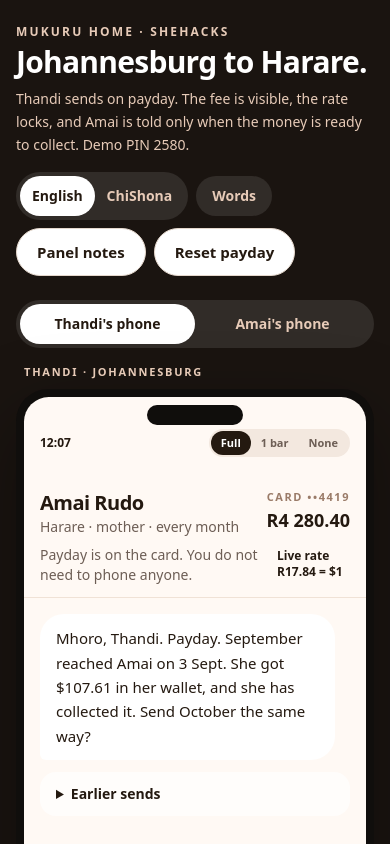
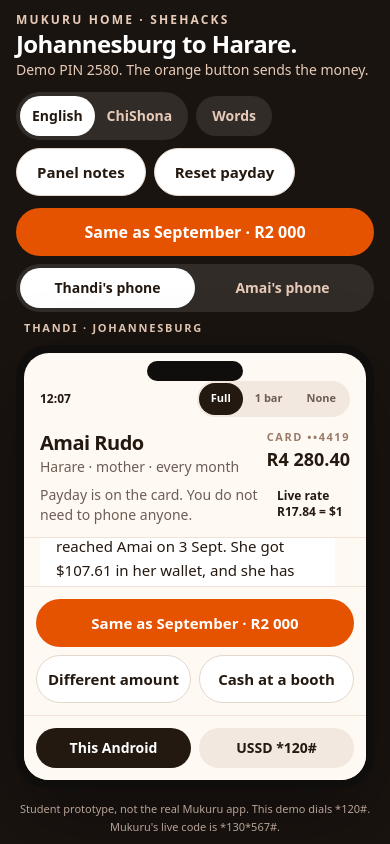
Before and after one commit to Tsholodev/mukuru-spark, a Next.js app: page / in a window 390 px wide. Shown: the top 844 px of the page. Built offline with nearby package versions, Linux system fonts and the light colour scheme.

Commit message:
Keep the send button on the screen.
The orange send action was trapped at the bottom of a tall phone, so taps on the page did nothing. It now stays in view on a laptop and on a phone.

Co-authored-by: tsmorjhb025 <tsmorjhb025@student.wethinkcode.co.za>

```diff
--- a/components/amai-phone.tsx
+++ b/components/amai-phone.tsx
@@ -17,7 +17,7 @@ export function AmaiPhone() {
 
   return (
     <PhoneShell eyebrow="AMAI · HARARE" tone="receive">
-      <div className="border-b border-[#E4EEE6] bg-[#F4F8F5] px-4 pb-4 pt-10">
+      <div className="shrink-0 border-b border-[#E4EEE6] bg-[#F4F8F5] px-4 pb-3 pt-6">
         <p className="text-xs font-semibold tracking-[0.14em] text-[#3E6B52]">{t(lang, "voucherLabel")}</p>
         <h2 className="mt-1 text-xl font-semibold tracking-tight">{t(lang, "mhoroAmai")}</h2>
         <p className="text-sm text-[#4E6558]">{t(lang, "phoneChanges")}</p>
--- a/components/desk.tsx
+++ b/components/desk.tsx
@@ -23,15 +23,12 @@ function DeskFrame() {
   const awaiting = corridor.orders.find((order) => order.status === "awaiting_payment");
 
   return (
-    <div className="min-h-dvh bg-[#1A1410] text-[#F6EDE6]">
-      <header className="mx-auto flex max-w-6xl flex-wrap items-end justify-between gap-4 px-4 py-6">
+    <div className="flex h-dvh flex-col overflow-hidden bg-[#1A1410] text-[#F6EDE6]">
+      <header className="mx-auto flex w-full max-w-6xl shrink-0 flex-wrap items-center justify-between gap-3 px-4 py-3">
         <div>
           <p className="text-xs font-semibold tracking-[0.18em] text-[#E7Cbb8]">MUKURU HOME · SHEHACKS</p>
-          <h1 className="mt-1 text-3xl font-semibold tracking-tight text-white">Johannesburg to Harare.</h1>
-          <p className="mt-2 max-w-xl text-sm leading-relaxed text-[#E7Cbb8]">
-            Thandi sends on payday. The fee is visible, the rate locks, and Amai is told only when the money is ready to
-            collect. Demo PIN 2580.
-          </p>
+          <h1 className="text-2xl font-semibold tracking-tight text-white">Johannesburg to Harare.</h1>
+          <p className="text-sm text-[#E7Cbb8]">Demo PIN 2580. The orange button sends the money.</p>
         </div>
         <div className="flex flex-wrap items-center gap-2">
           <div className="flex rounded-full bg-white/10 p-1">
@@ -79,7 +76,19 @@ function DeskFrame() {
         </div>
       </header>
 
-      <div className="mx-auto mb-4 flex max-w-6xl px-4 lg:hidden">
+      <div className="mx-auto w-full max-w-6xl shrink-0 px-4 pb-2">
+        <button
+          type="button"
+          data-testid="send-home"
+          disabled={corridor.busy}
+          className="h-12 w-full rounded-full bg-[#E65300] text-base font-semibold text-white disabled:opacity-40"
+          onClick={() => void corridor.requestQuote(200_000, "wallet")}
+        >
+          {t(corridor.lang, "sameSeptember")}
+        </button>
+      </div>
+
+      <div className="mx-auto flex w-full max-w-6xl shrink-0 px-4 pb-2 lg:hidden">
         <div className="grid w-full grid-cols-2 rounded-full bg-white/10 p-1">
           {(["thandi", "amai"] as const).map((item) => (
             <button
@@ -97,8 +106,8 @@ function DeskFrame() {
         </div>
       </div>
 
-      <main className="mx-auto grid max-w-6xl items-start gap-8 px-4 pb-6 lg:grid-cols-2">
-        <div className={cn(panel !== "thandi" && "max-lg:hidden")}>
+      <main className="mx-auto grid min-h-0 w-full max-w-6xl flex-1 items-stretch gap-4 px-4 pb-3 lg:grid-cols-2">
+        <div className={cn("h-full min-h-0", panel !== "thandi" && "max-lg:hidden")}>
           <ThandiPhone />
           {awaiting && (
             <div className="mx-auto mt-3 max-w-[420px] rounded-2xl border border-dashed border-[#E7Cbb8]/50 px-4 py-3">
@@ -112,18 +121,15 @@ function DeskFrame() {
             </div>
           )}
         </div>
-        <div className={cn(panel !== "amai" && "max-lg:hidden")}>
+        <div className={cn("h-full min-h-0", panel !== "amai" && "max-lg:hidden")}>
           <AmaiPhone />
         </div>
       </main>
       <p className="sr-only" aria-live="polite">
         {corridor.notice ? t(corridor.lang, corridor.notice) : ""}
       </p>
-      <footer className="mx-auto max-w-6xl px-4 pb-8 text-xs leading-relaxed text-[#B7A297]">
-        Student prototype for the Mukuru SheHacks brief. Not the real Mukuru app. The moving rate, fee bands, Borrowdale
-        booth, and card balance are fixtures. This demo dials *120#, as the brief asks. Mukuru&apos;s live code is
-        *130*567#. WhatsApp, the Mukuru Card, Orange Booths, and free collection are real channels this journey is built
-        around.
+      <footer className="shrink-0 px-4 pb-2 text-center text-[11px] leading-relaxed text-[#B7A297]">
+        Student prototype, not the real Mukuru app. This demo dials *120#. Mukuru&apos;s live code is *130*567#.
       </footer>
     </div>
   );
--- a/components/thandi-phone.tsx
+++ b/components/thandi-phone.tsx
@@ -133,7 +133,7 @@ export function ThandiPhone() {
       signal={corridor.signal}
       onSignal={corridor.setSignal}
     >
-      <div className="border-b border-[#F0E2D6] px-4 pb-3 pt-7">
+      <div className="shrink-0 border-b border-[#F0E2D6] px-4 pb-3 pt-2">
         <div className="flex items-start justify-between gap-3">
           <div>
             <h2 className="text-xl font-semibold tracking-tight">Amai Rudo</h2>
@@ -281,14 +281,15 @@ export function ThandiPhone() {
             ))}
           </div>
 
-          <div className="border-t border-[#F0E2D6] bg-[#FFF9F4] p-3">
+          <div className="shrink-0 border-t border-[#F0E2D6] bg-[#FFF9F4] p-3">
             {step === "choose" && !corridor.held && payableQuote && (
               <div className="grid gap-2">
-                <Button data-testid="pay-card" disabled={corridor.busy} size={corridor.icons ? "lg" : "default"} onClick={() => openPin("card")}>
+                <Button className="w-full" data-testid="pay-card" disabled={corridor.busy} size={corridor.icons ? "lg" : "default"} onClick={() => openPin("card")}>
                   {corridor.icons ? "▣  " : ""}
                   {t(lang, "payCard", { amount: zar(payableQuote.amountZarCents) })}
                 </Button>
                 <Button
+                  className="w-full"
                   variant="secondary"
                   data-testid="pay-retail"
                   disabled={corridor.busy}
@@ -303,7 +304,7 @@ export function ThandiPhone() {
             )}
             {step === "choose" && !corridor.held && !payableQuote && (
               <div className="grid gap-2">
-                <Button data-testid="same-september" disabled={corridor.busy} size={corridor.icons ? "lg" : "default"} onClick={() => void sameAsSeptember()}>
+                <Button className="w-full" data-testid="same-september" disabled={corridor.busy} size={corridor.icons ? "lg" : "default"} onClick={() => void sameAsSeptember()}>
                   {corridor.icons ? "↻  " : ""}
                   {t(lang, "sameSeptember")}
                 </Button>
@@ -390,7 +391,7 @@ export function ThandiPhone() {
                   <Button variant="ghost" onClick={() => setStep("choose")}>
                     {t(lang, "back")}
                   </Button>
-                  <Button data-testid="lock-rate" disabled={corridor.busy || !preview} onClick={() => void lockDraft()}>
+                  <Button className="w-full" data-testid="lock-rate" disabled={corridor.busy || !preview} onClick={() => void lockDraft()}>
                     {corridor.busy ? t(lang, "locking") : t(lang, "lockRate")}
                   </Button>
                 </div>
@@ -400,7 +401,7 @@ export function ThandiPhone() {
         </>
       )}
 
-      <div className="grid grid-cols-2 gap-2 border-t border-[#F0E2D6] bg-[#FFF9F4] p-3">
+      <div className="grid shrink-0 grid-cols-2 gap-2 border-t border-[#F0E2D6] bg-[#FFF9F4] p-3">
         <button
           type="button"
           data-testid="surface-android"
@@ -451,18 +452,18 @@ export function PhoneShell({
   children: ReactNode;
 }) {
   return (
-    <div className="mx-auto w-full max-w-[420px]">
-      <p className="mb-2 px-2 text-[11px] font-semibold tracking-[0.16em] text-[#E7Cbb8]">{eyebrow}</p>
-      <div className="rounded-[2rem] bg-[#100E0C] p-2 shadow-[0_30px_80px_rgba(0,0,0,0.35)]">
+    <div className="mx-auto flex h-full min-h-0 w-full max-w-[420px] flex-col">
+      <p className="mb-2 shrink-0 px-2 text-[11px] font-semibold tracking-[0.16em] text-[#E7Cbb8]">{eyebrow}</p>
+      <div className="flex min-h-0 flex-1 flex-col rounded-[2rem] bg-[#100E0C] p-2 shadow-[0_30px_80px_rgba(0,0,0,0.35)]">
         <div
           className={cn(
-            "relative flex h-[740px] max-h-[calc(100dvh-8.5rem)] flex-col overflow-hidden rounded-[1.55rem] text-[#241910]",
+            "relative flex min-h-0 flex-1 flex-col overflow-hidden rounded-[1.55rem] text-[#241910]",
             tone === "receive" ? "bg-[#F7FBF8]" : "bg-[#FFF9F4]",
           )}
         >
           <div className="absolute left-1/2 top-2 z-10 h-5 w-24 -translate-x-1/2 rounded-full bg-[#100E0C]" />
           {clock && signal && onSignal && (
-            <div className="flex items-center justify-between px-4 pb-1 pt-8">
+            <div className="flex shrink-0 items-center justify-between px-4 pb-1 pt-7">
               <span className="text-xs font-semibold tabular-nums">{clock}</span>
               <SignalControl signal={signal} onChange={onSignal} />
             </div>
@@ -491,7 +492,7 @@ function SignalControl({ signal, onChange }: { signal: Signal; onChange: (signal
           data-testid={`signal-${option.id}`}
           onClick={() => onChange(option.id)}
           className={cn(
-            "rounded-full px-2.5 py-1 text-[11px] font-semibold",
+            "min-h-8 rounded-full px-3 py-1.5 text-[11px] font-semibold",
             signal === option.id ? "bg-[#241910] text-white" : "text-[#6D5E55]",
           )}
         >
--- a/components/ui/button.tsx
+++ b/components/ui/button.tsx
@@ -37,7 +37,14 @@ export interface ButtonProps
 const Button = React.forwardRef<HTMLButtonElement, ButtonProps>(
   ({ className, variant, size, asChild = false, ...props }, ref) => {
     const Comp = asChild ? Slot : "button";
-    return <Comp className={cn(buttonVariants({ variant, size, className }))} ref={ref} {...props} />;
+    return (
+      <Comp
+        ref={ref}
+        type={asChild ? undefined : "button"}
+        className={cn(buttonVariants({ variant, size, className }))}
+        {...props}
+      />
+    );
   },
 );
 Button.displayName = "Button";
--- a/components/ussd-screen.tsx
+++ b/components/ussd-screen.tsx
@@ -147,7 +147,7 @@ export function UssdScreen() {
         {fault ? `\n${fault}` : ""}
         {corridor.busy ? `\n\n${t(lang, "ussdWorking")}` : ""}
       </pre>
-      <div className="grid grid-cols-3 gap-1.5 p-3">
+      <div className="grid shrink-0 grid-cols-3 gap-1.5 p-3">
         {["1", "2", "3", "4", "5", "6", "7", "8", "9", "del", "0", "ok"].map((key) => (
           <button
             key={key}
```
